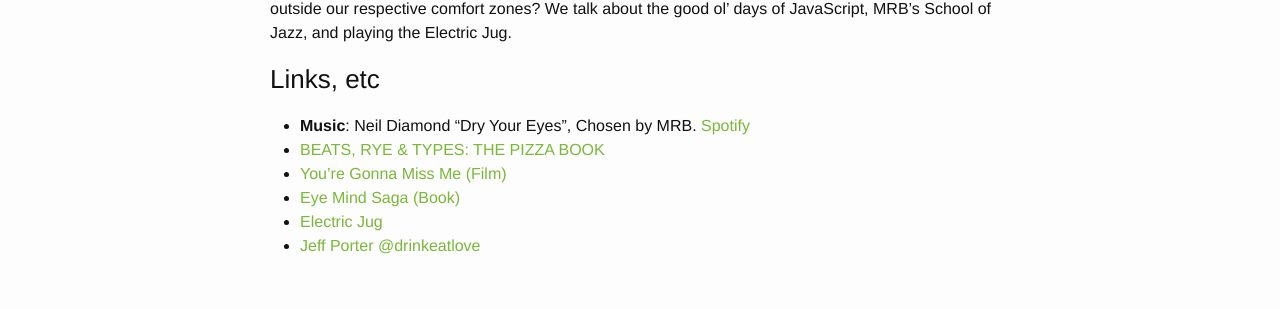
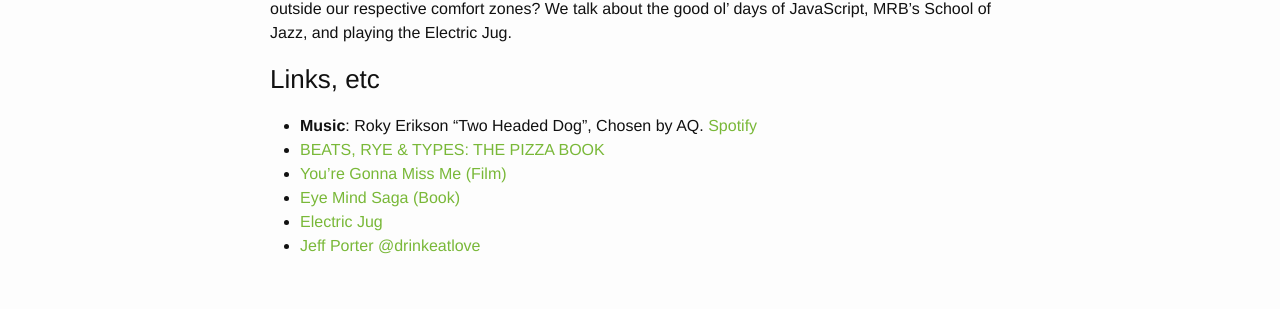
Before and after one commit to beatsryetypes/beatsryetypes.github.io, a Jekyll site: the page built from _posts/2015-06-29-episode-22-polyglots.md, in a window 1280 px wide. Shown: the part 627-936 px from the top of the page. Built offline with Jekyll 4.4.1, drawn with Linux system fonts in a browser that asks for light colours.

Commit message:
Fixed music link

```diff
--- a/_posts/2015-06-29-episode-22-polyglots.md
+++ b/_posts/2015-06-29-episode-22-polyglots.md
@@ -15,7 +15,7 @@
 
 ### Links, etc
 
-* <strong>Music</strong>: Neil Diamond "Dry Your Eyes", Chosen by MRB. [Spotify](https://open.spotify.com/track/0vC6Rs1veVABiVFCz4afT0)
+* <strong>Music</strong>: Roky Erikson "Two Headed Dog", Chosen by AQ. [Spotify](https://open.spotify.com/track/2A61UXeruPvEdX6qO4ZhR5)
 * [BEATS, RYE & TYPES: THE PIZZA BOOK](http://beatsryetypes.com/pizza)
 * [You're Gonna Miss Me (Film)](http://www.imdb.com/title/tt0791268/)
 * [Eye Mind Saga (Book)](http://amzn.to/1BMzgsR)
```
